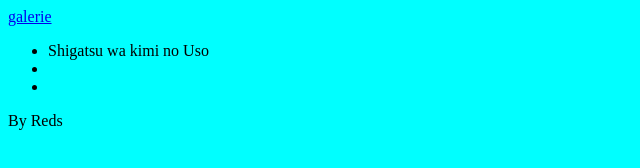
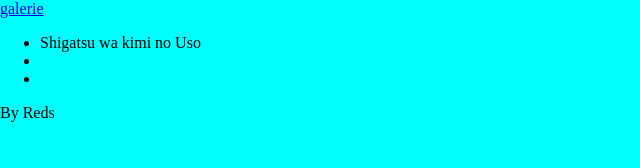
Before and after one commit to OliveiraNDi/WebAnimeList, a plain HTML site: page index.html in a window 1280 px wide. Shown: the whole page, without its empty margins (0-640 px from the left). Drawn offline with Linux system fonts and the light colour scheme; files that its build step writes are made by us from their sources.

Commit message:
Make the bases

```diff
--- a/css/style.css
+++ b/css/style.css
@@ -1,3 +1,14 @@
 body {
   background: aqua;
+  display: flex;
+  flex-direction: column;
+  flex-grow: 0;
+  margin: 0;
+  padding: 0;
 }
+
+/* Menu */
+
+/* Article */
+
+/* Footer */
--- a/index.html
+++ b/index.html
@@ -1,5 +1,5 @@
 <!DOCTYPE html>
-<html>
+<html lang="fr">
 
 <head>
   <meta charset="utf-8">
@@ -10,17 +10,17 @@
 </head>
 
 <body>
-  <header>
+  <header id="head">
     <nav><a href="./pages/galerie.html">galerie</a></nav>
   </header>
-  <article>
+  <article id="article">
     <ul>
       <li>Shigatsu wa kimi no Uso</li>
       <li></li>
       <li></li>
     </ul>
   </article>
-  <footer>
+  <footer id="footer">
     <span>By Reds</span>
   </footer>
 </body>
```
